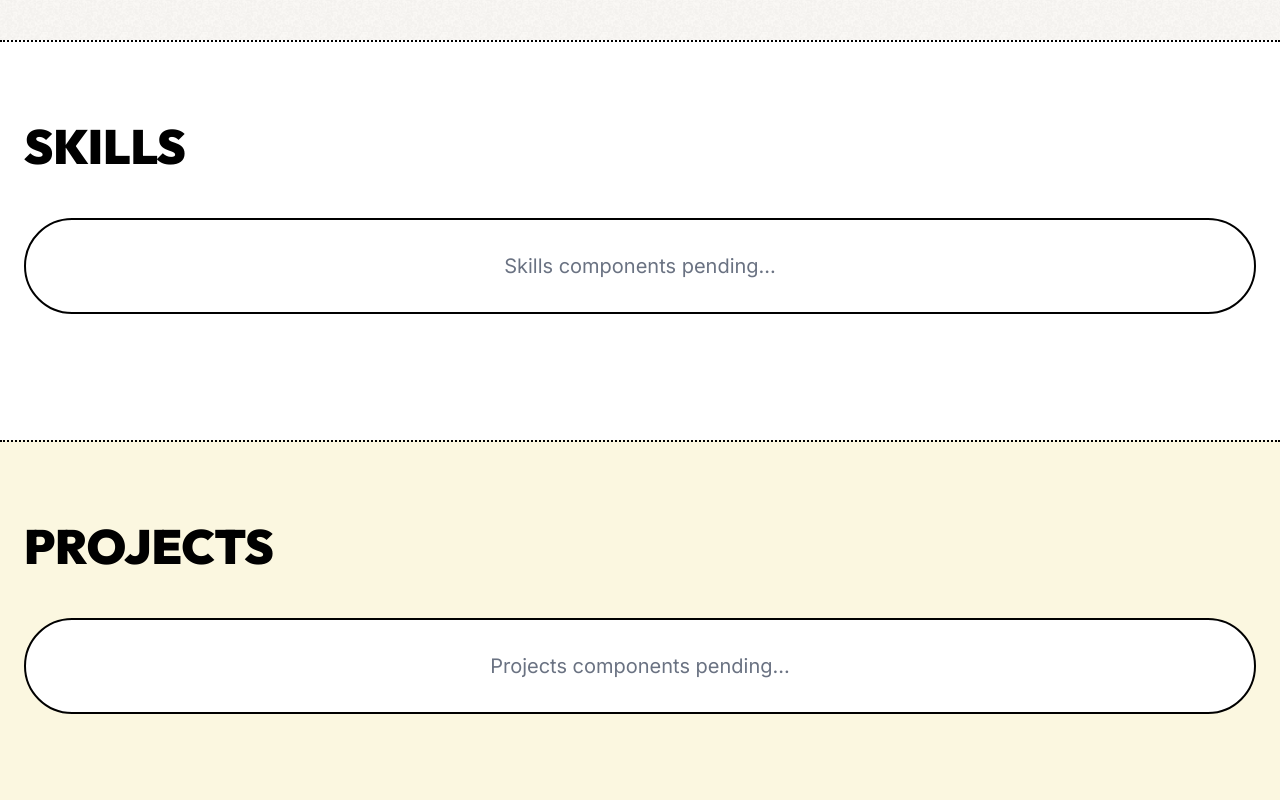
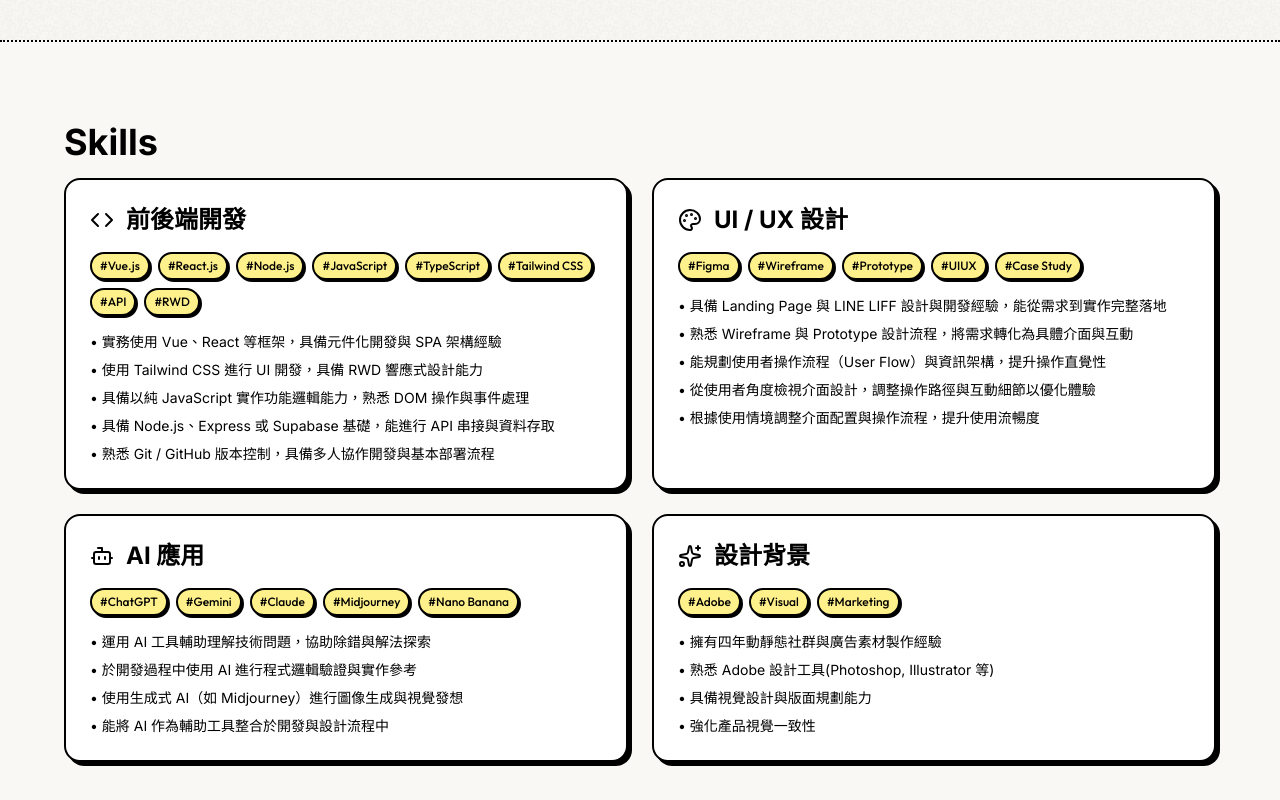
Before and after one commit to 153ys/yuna-portfolio, a React (Vite) app: page / in a window 1280 px wide. Shown: the part 760-1560 px from the top of the page. Built offline with nearby package versions, Linux system fonts and the light colour scheme.

Commit message:
feat: 新增 Skills 版面

```diff
--- a/src/App.tsx
+++ b/src/App.tsx
@@ -1,5 +1,6 @@
 import { Navbar } from "./Section/Navbar";
 import { Hero } from "./Section/Hero";
+import Skills from "./Section/Skills";
 import BackgroundNoise from "./components/BackgroundNoise";
 
 function App() {
@@ -11,17 +12,9 @@ function App() {
       <main>
         <Hero />
 
-        <section
-          id="skills"
-          className="min-h-[50vh] py-20 px-6 divider-dotline bg-white"
-        >
+        <section id="skills" className="min-h-[50vh] divider-dotline">
           <div className="max-w-7xl mx-auto">
-            <h2 className="text-4xl md:text-5xl font-heading font-black mb-12 uppercase">
-              Skills
-            </h2>
-            <div className="card-brutal p-8 text-center text-xl text-gray-500">
-              Skills components pending...
-            </div>
+            <Skills />
           </div>
         </section>
 
--- /dev/null
+++ b/src/Section/Skills.tsx
@@ -0,0 +1,103 @@
+import { Code, Palette, Bot, Sparkles } from "lucide-react";
+
+const skillsData = [
+  {
+    title: "前後端開發",
+    icon: Code,
+    tags: [
+      "Vue.js",
+      "React.js",
+      "Node.js",
+      "JavaScript",
+      "TypeScript",
+      "Tailwind CSS",
+      "API",
+      "RWD",
+    ],
+    items: [
+      "實務使用 Vue、React 等框架，具備元件化開發與 SPA 架構經驗",
+      "使用 Tailwind CSS 進行 UI 開發，具備 RWD 響應式設計能力",
+      "具備以純 JavaScript 實作功能邏輯能力，熟悉 DOM 操作與事件處理",
+      "具備 Node.js、Express 或 Supabase 基礎，能進行 API 串接與資料存取",
+      "熟悉 Git / GitHub 版本控制，具備多人協作開發與基本部署流程",
+    ],
+  },
+  {
+    title: "UI / UX 設計",
+    icon: Palette,
+    tags: ["Figma", "Wireframe", "Prototype", "UIUX", "Case Study"],
+    items: [
+      "具備 Landing Page 與 LINE LIFF 設計與開發經驗，能從需求到實作完整落地",
+      "熟悉 Wireframe 與 Prototype 設計流程，將需求轉化為具體介面與互動",
+      "能規劃使用者操作流程（User Flow）與資訊架構，提升操作直覺性",
+      "從使用者角度檢視介面設計，調整操作路徑與互動細節以優化體驗",
+      "根據使用情境調整介面配置與操作流程，提升使用流暢度",
+    ],
+  },
+  {
+    title: "AI 應用",
+    icon: Bot,
+    tags: ["ChatGPT", "Gemini", "Claude", "Midjourney", "Nano Banana"],
+    items: [
+      "運用 AI 工具輔助理解技術問題，協助除錯與解法探索",
+      "於開發過程中使用 AI 進行程式邏輯驗證與實作參考",
+      "使用生成式 AI（如 Midjourney）進行圖像生成與視覺發想",
+      "能將 AI 作為輔助工具整合於開發與設計流程中",
+    ],
+  },
+  {
+    title: "設計背景",
+    icon: Sparkles,
+    tags: ["Adobe", "Visual", "Marketing"],
+    items: [
+      "擁有四年動靜態社群與廣告素材製作經驗",
+      "熟悉 Adobe 設計工具(Photoshop, Illustrator 等)",
+      "具備視覺設計與版面規劃能力",
+      "強化產品視覺一致性",
+    ],
+  },
+];
+
+export default function Skills() {
+  return (
+    <section className="py-20 px-6">
+      <div className="max-w-6xl mx-auto">
+        <h2 className="text-4xl font-bold mb-4">Skills</h2>
+
+        <div className="grid md:grid-cols-2 gap-6">
+          {skillsData.map((skill, index) => {
+            const Icon = skill.icon;
+            return (
+              <div
+                key={index}
+                className="card-brutal shadow-brutal p-6 hover:scale-102"
+              >
+                <div className="flex items-center gap-3 mb-4">
+                  <Icon className="w-6 h-6" />
+                  <h3 className="text-2xl font-bold">{skill.title}</h3>
+                </div>
+
+                <div className="flex flex-wrap gap-2 mb-4">
+                  {skill.tags.map((tag, i) => (
+                    <span
+                      key={i}
+                      className="text-xs font-heading shadow-brutal-sm bg-primary border-brutal px-2 py-1 rounded-full"
+                    >
+                      #{tag}
+                    </span>
+                  ))}
+                </div>
+
+                <ul className="space-y-2 text-sm">
+                  {skill.items.map((item, i) => (
+                    <li key={i}>• {item}</li>
+                  ))}
+                </ul>
+              </div>
+            );
+          })}
+        </div>
+      </div>
+    </section>
+  );
+}
--- a/src/index.css
+++ b/src/index.css
@@ -26,7 +26,7 @@
   }
 
   .card-brutal {
-    @apply border-2 border-black rounded-full bg-white transition-all duration-200;
+    @apply border-2 border-black rounded-2xl  bg-white transition-all duration-200;
   }
 
   .card-brutal:hover {
```
